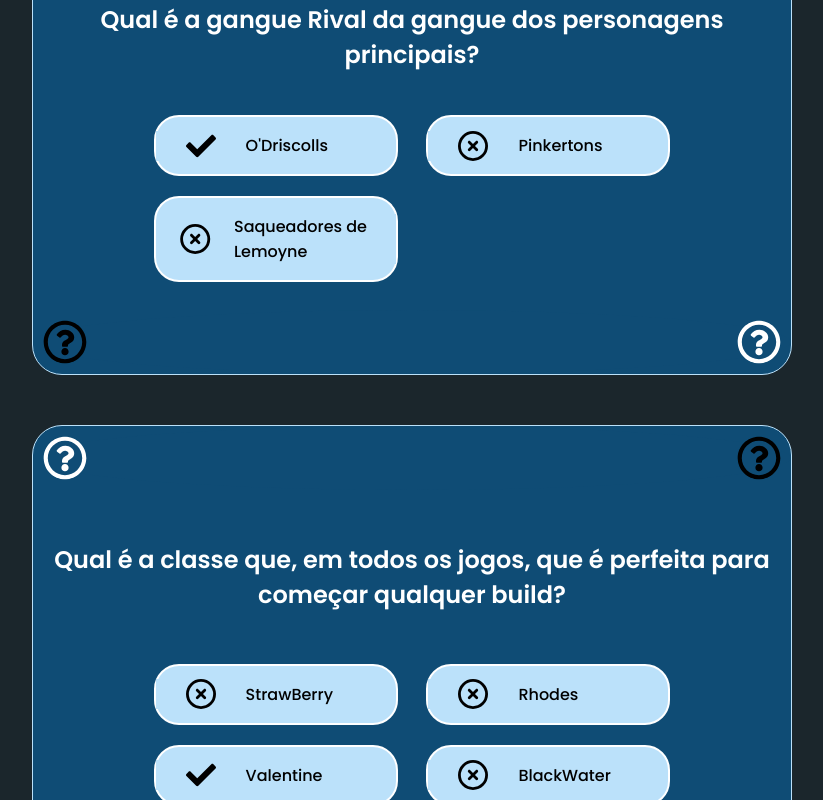
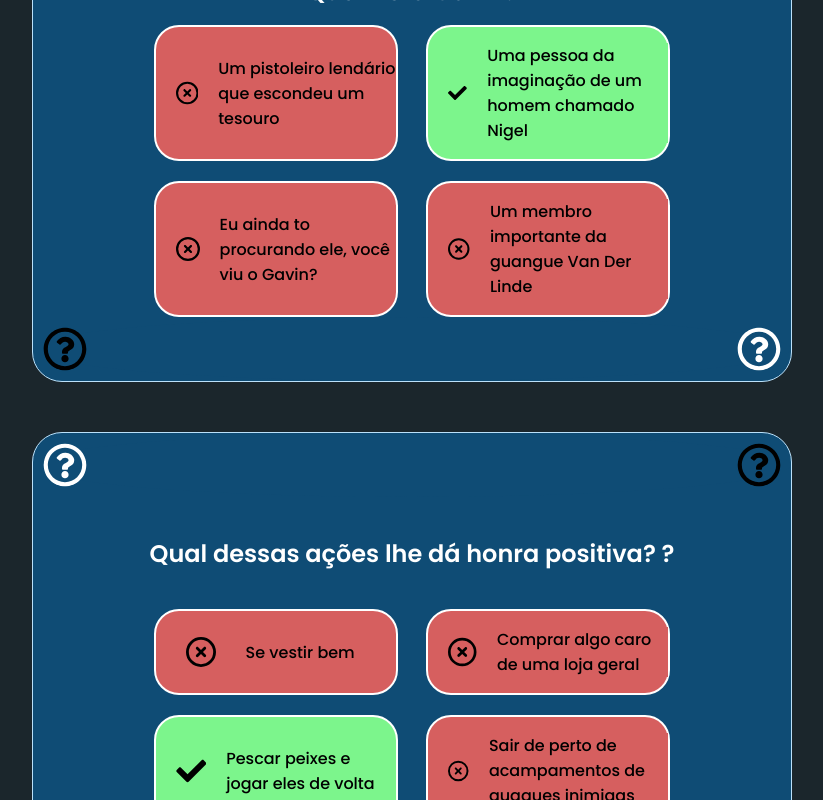
Before and after one commit to ufjf-dcc207/ufjf-dcc207-2024-3-a-trb1-MatheusRM1, a React (Vite) app: page / in a window 1280 px wide. Shown: the part 1320-2120 px from the top of the page, without its empty margins (228-1051 px from the left). Built offline with nearby package versions, Linux system fonts and the light colour scheme.

Commit message:
adiciona background e muda obrigatoriedade de variaveis

```diff
--- a/src/Alternativa.css
+++ b/src/Alternativa.css
@@ -1,4 +1,4 @@
-.bloquinho{
+.bloquinho-certo{
     display: flex;
     flex-direction: row;
     align-items: center;
@@ -6,11 +6,29 @@
     min-height: auto;
     border-radius: 25px;
     border: solid 2px;
-    background-color: #BBE1FA;
+    background-color: #7cf58c;
 }
 
-.bloquinho:hover{
+.bloquinho-errado{
+    display: flex;
+    flex-direction: row;
+    align-items: center;
+    min-width: 15em;
+    min-height: auto;
+    border-radius: 25px;
+    border: solid 2px;
+    background-color: #d65f5f;
+}
+
+
+.bloquinho-certo:hover{
     background-color: rgb(28, 162, 185);
+    border-color: #BBE1FA;
+    transition: 0.3s;
+}
+
+.bloquinho-errado:hover{
+    background-color: rgb(221, 158, 76);
     border-color: #BBE1FA;
     transition: 0.3s;
 }
--- a/src/Alternativa.tsx
+++ b/src/Alternativa.tsx
@@ -4,12 +4,12 @@
 
 interface AlternativaProps {
   resposta: string;
-  certo?: boolean;
+  certo: boolean;
 }
 
 export default function Alternativa({ resposta, certo }: AlternativaProps) {
   return (
-    <div className="bloquinho">
+    <div className={`${certo ? "bloquinho-certo" : "bloquinho-errado"}`}>
       {certo ? (
         <FaCheck className="iconA" size={28} />
       ) : (
--- a/src/Bloco.tsx
+++ b/src/Bloco.tsx
@@ -4,7 +4,7 @@
 
 interface QuestaoProps{
   pergunta: string,
-  children?: ReactNode,
+  children: ReactNode,
 }
 
 
--- a/src/assets/dados.ts
+++ b/src/assets/dados.ts
@@ -21,20 +21,21 @@
     ]
   ],
   [
-    "Qual é a gangue Rival da gangue dos personagens principais? ",
+    "Quem era Gavin? ",
     [
-        ["O'Driscolls" ,true],
-        ["Pinkertons" ,false],
-        ["Saqueadores de Lemoyne" ,false],
+        ["Um pistoleiro lendário que escondeu um tesouro" ,false],
+        ["Uma pessoa da imaginação de um homem chamado Nigel" ,true],
+        ["Eu ainda to procurando ele, você viu o Gavin?" ,false],
+        ["Um membro importante da guangue Van Der Linde" ,false],
     ]
   ],
   [
-    "Qual é a classe que, em todos os jogos, que é perfeita para começar qualquer build?",
+    "Qual dessas ações lhe dá honra positiva? ?",
     [
-        ["StrawBerry" ,false],
-        ["Rhodes" ,false],
-        ["Valentine" ,true],
-        ["BlackWater" ,false],
+        ["Se vestir bem" ,false],
+        ["Comprar algo caro de uma loja geral" ,false],
+        ["Pescar peixes e jogar eles de volta" ,true],
+        ["Sair de perto de acampamentos de guagues inimigas" ,false],
     ]
   ],
   [
```
